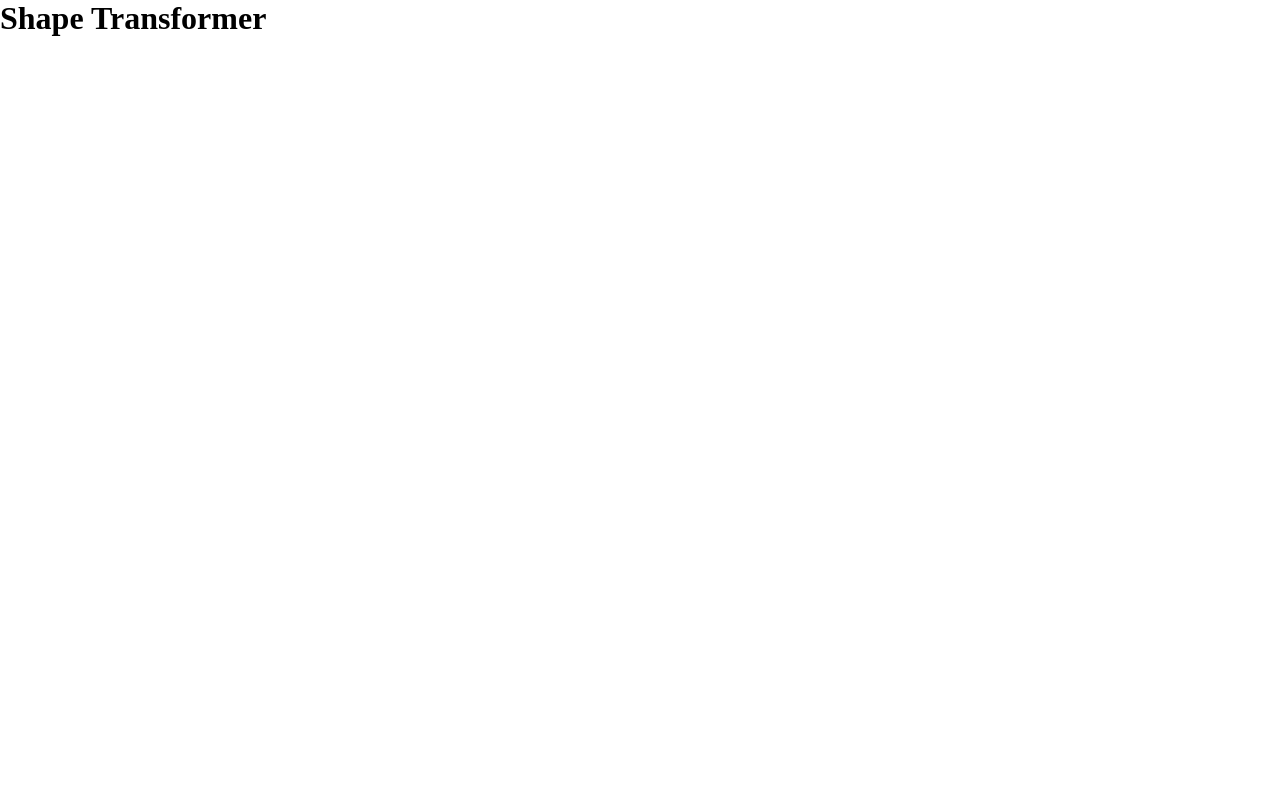
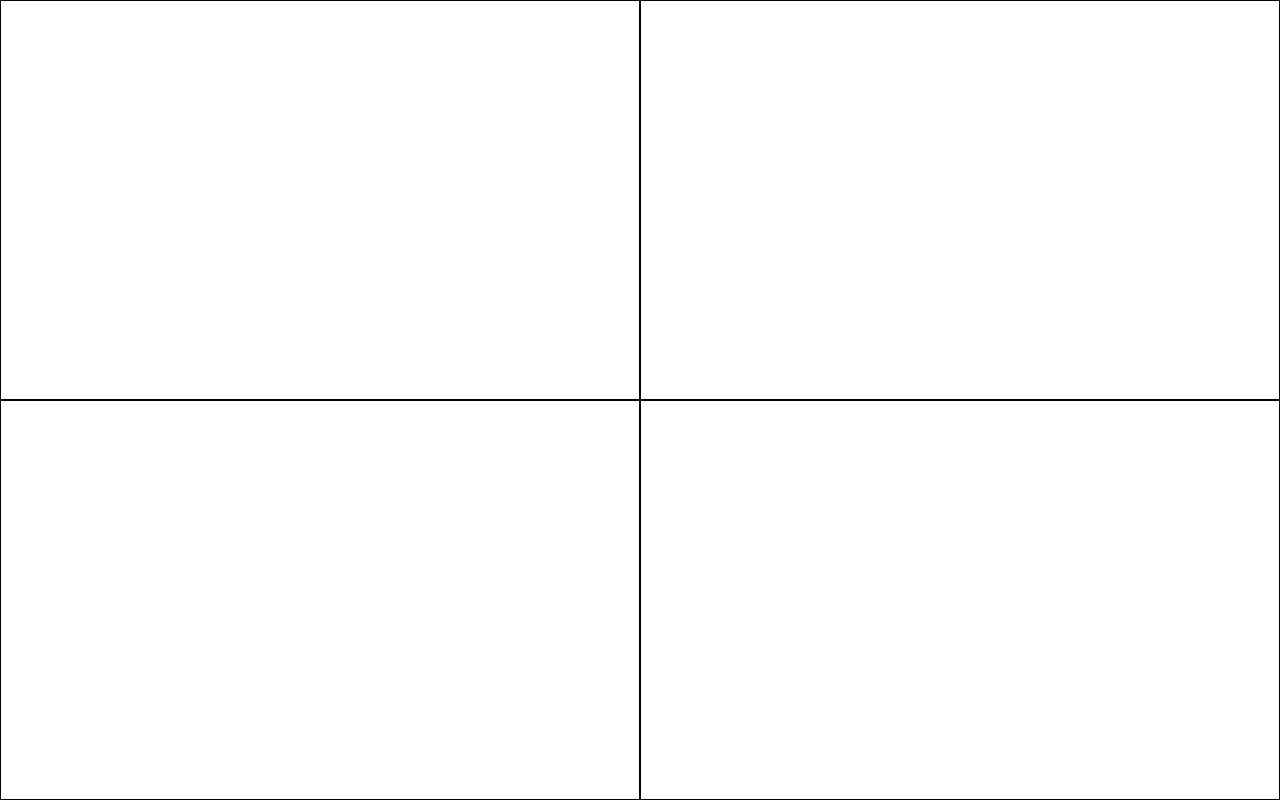
Before and after one commit to LeoniVoulgaris/shape-transformer, a React (Vite) app: page / in a window 1280 px wide. Built offline with nearby package versions, Linux system fonts and the light colour scheme.

Commit message:
feat: add grid

```diff
--- a/src/App.jsx
+++ b/src/App.jsx
@@ -1,7 +1,14 @@
+import Quadrant from "./components/Quadrant"
+
+
+
 function App() {
   return (
-    <div>
-      <h1>Shape Transformer</h1>
+    <div class="wrapper">
+      <Quadrant />
+      <Quadrant />
+      <Quadrant />
+      <Quadrant />
     </div>
   )
 }
--- a/src/components/Quadrant.jsx
+++ b/src/components/Quadrant.jsx
@@ -0,0 +1,9 @@
+function Quadrant(){
+  return (
+    <div class="rectangle">
+
+    </div>
+  )
+}
+
+export default Quadrant
--- a/src/index.css
+++ b/src/index.css
@@ -8,3 +8,19 @@ html, body, #root {
   width: 100%;
   height: 100%;
 }
+
+.wrapper {
+  display: grid;
+  width: 100vw;
+  height: 100vh;
+  grid-template-columns: 1fr 1fr;
+  grid-template-rows: 1fr 1fr ;
+}
+
+.rectangle {
+  display: inline-block;
+  width: 50vw;
+  height: 50vh;
+  border: 1px solid black;
+  background: white;
+}
```
